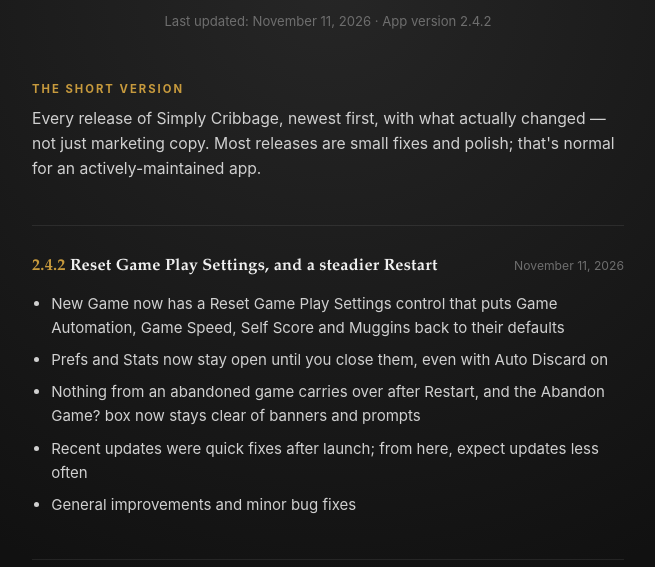
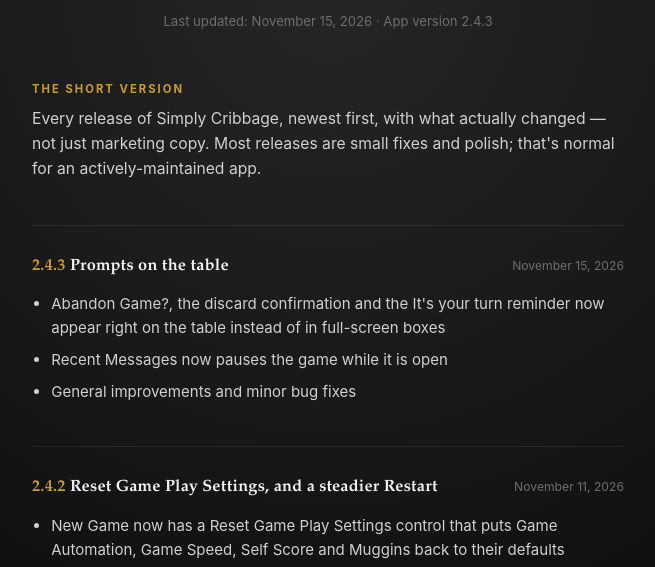
Before and after one commit to jvrj5gmky7-design/simply-cribbage-pages, a plain HTML site: page changelog.html in a window 1280 px wide. Shown: the part 178-745 px from the top of the page, without its empty margins (312-967 px from the left). Drawn offline with Linux system fonts and the light colour scheme.

Commit message:
v2.4.3: changelog entry and version stamps
Co-Authored-By: Claude Sonnet 5.5 <noreply@anthropic.com>

```diff
--- a/changelog.html
+++ b/changelog.html
@@ -139,7 +139,7 @@
     <div class="suits">&#9824; &#9829; &#9827; &#9830;</div>
     <div class="kicker">Simply Cribbage</div>
     <h1>Change Log</h1>
-    <div class="updated">Last updated: November 11, 2026 &middot; App version 2.4.2</div>
+    <div class="updated">Last updated: November 15, 2026 &middot; App version 2.4.3</div>
   </header>
 
   <div class="tldr">
@@ -147,6 +147,17 @@
     Every release of Simply Cribbage, newest first, with what actually changed &mdash; not just marketing copy. Most releases are small fixes and polish; that's normal for an actively-maintained app.
   </div>
 
+  <section>
+    <div class="cl-head">
+      <h2><span class="cl-ver">2.4.3</span> Prompts on the table</h2>
+      <div class="cl-date">November 15, 2026</div>
+    </div>
+    <ul>
+    <li>Abandon Game?, the discard confirmation and the It's your turn reminder now appear right on the table instead of in full-screen boxes</li>
+    <li>Recent Messages now pauses the game while it is open</li>
+    <li>General improvements and minor bug fixes</li>
+    </ul>
+  </section>
   <section>
     <div class="cl-head">
       <h2><span class="cl-ver">2.4.2</span> Reset Game Play Settings, and a steadier Restart</h2>
```
Also changed, not shown: index.html (+1 -1 lines), privacy.html (+1 -1 lines), support.html (+1 -1 lines).
